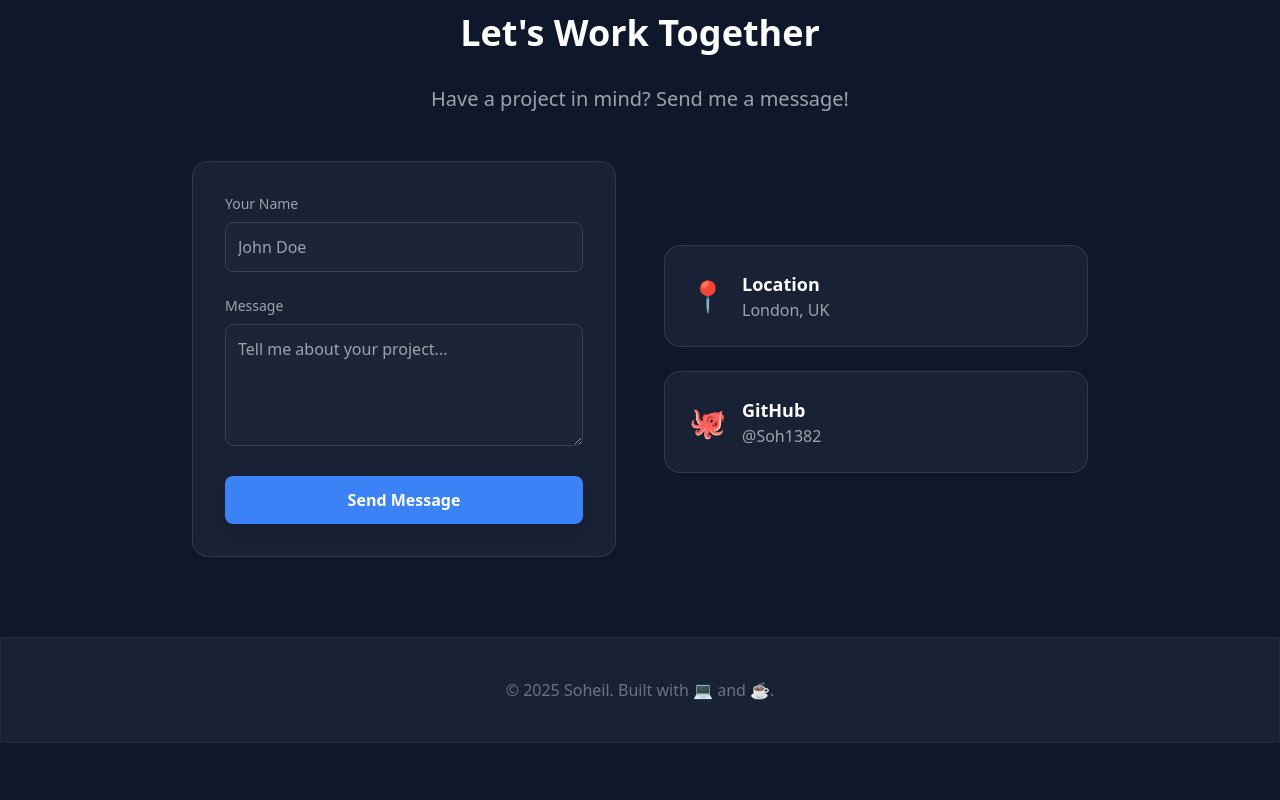
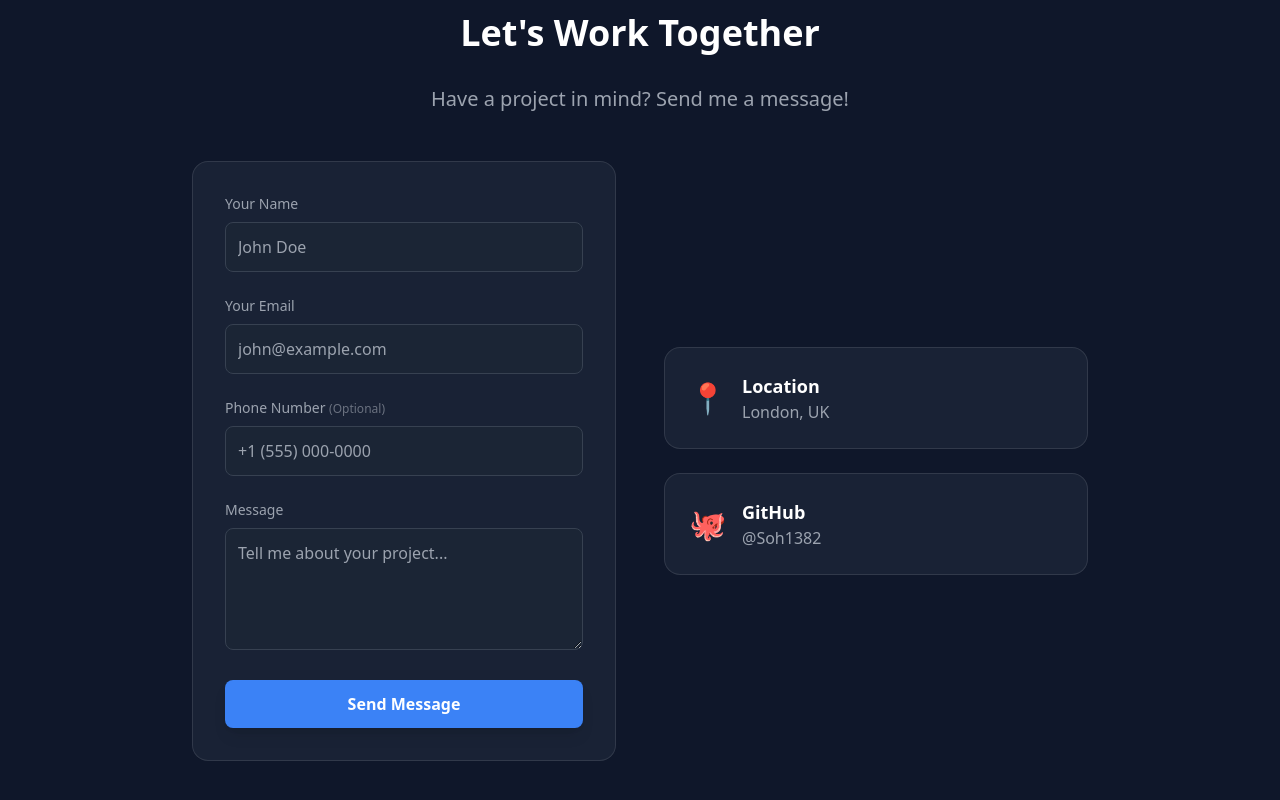
Before and after one commit to Soh1382/srlab.github.io, a React (Vite) app: page /#/ in a window 1280 px wide. Shown: the part 1992-2792 px from the top of the page. Before the commit the page ends 2735 px from the top, so only its background shows below. Built offline with nearby package versions, Linux system fonts and the light colour scheme.

Commit message:
add email and phone to contacts

```diff
--- a/src/components/Contact.tsx
+++ b/src/components/Contact.tsx
@@ -3,7 +3,7 @@ import { useRipple } from '../hooks/useRipple';
 
 const Contact = () => {
     useRipple();
-    const [formData, setFormData] = useState({ name: '', message: '' });
+    const [formData, setFormData] = useState({ name: '', email: '', phone: '', message: '' });
 
     const [status, setStatus] = useState<'idle' | 'sending' | 'success' | 'error'>('idle');
 
@@ -24,6 +24,8 @@ const Contact = () => {
                 },
                 body: JSON.stringify({
                     name: formData.name,
+                    email: formData.email,
+                    phone: formData.phone || 'Not provided',
                     message: formData.message,
                     _subject: `New Request from Portfolio: ${formData.name}`,
                     _template: "table"
@@ -32,7 +34,7 @@ const Contact = () => {
 
             if (response.ok) {
                 setStatus('success');
-                setFormData({ name: '', message: '' });
+                setFormData({ name: '', email: '', phone: '', message: '' });
             } else {
                 setStatus('error');
             }
@@ -61,6 +63,31 @@ const Contact = () => {
                                 required
                                 className="w-full bg-gray-800/50 border border-gray-700 rounded-lg p-3 text-white focus:ring-2 focus:ring-primary outline-none transition"
                                 placeholder="John Doe"
+                            />
+                        </div>
+
+                        <div>
+                            <label className="block text-gray-400 mb-2 text-sm">Your Email</label>
+                            <input
+                                type="email"
+                                name="email"
+                                value={formData.email}
+                                onChange={handleChange}
+                                required
+                                className="w-full bg-gray-800/50 border border-gray-700 rounded-lg p-3 text-white focus:ring-2 focus:ring-primary outline-none transition"
+                                placeholder="john@example.com"
+                            />
+                        </div>
+
+                        <div>
+                            <label className="block text-gray-400 mb-2 text-sm">Phone Number <span className='text-xs text-gray-500'>(Optional)</span></label>
+                            <input
+                                type="tel"
+                                name="phone"
+                                value={formData.phone}
+                                onChange={handleChange}
+                                className="w-full bg-gray-800/50 border border-gray-700 rounded-lg p-3 text-white focus:ring-2 focus:ring-primary outline-none transition"
+                                placeholder="+1 (555) 000-0000"
                             />
                         </div>
 
```
